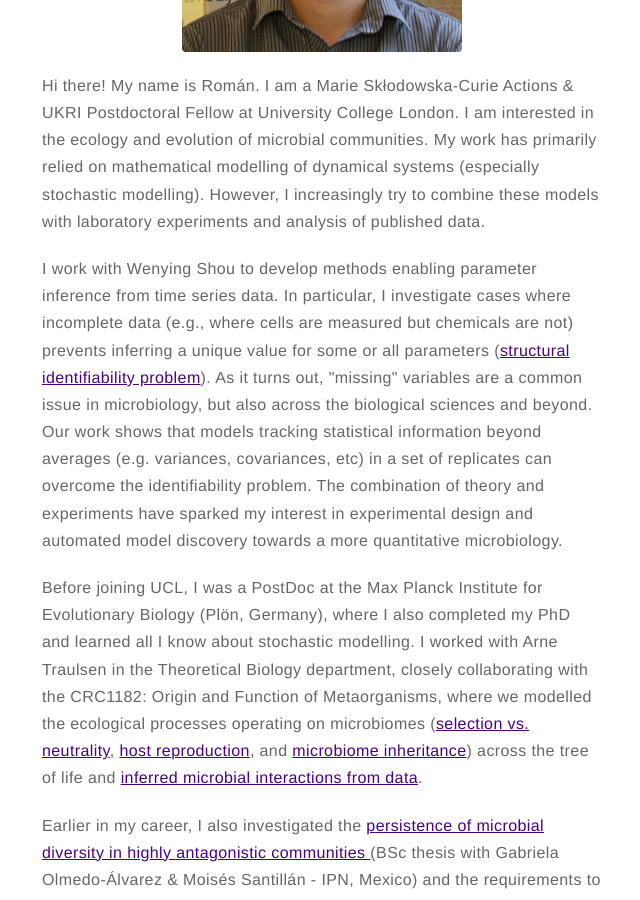
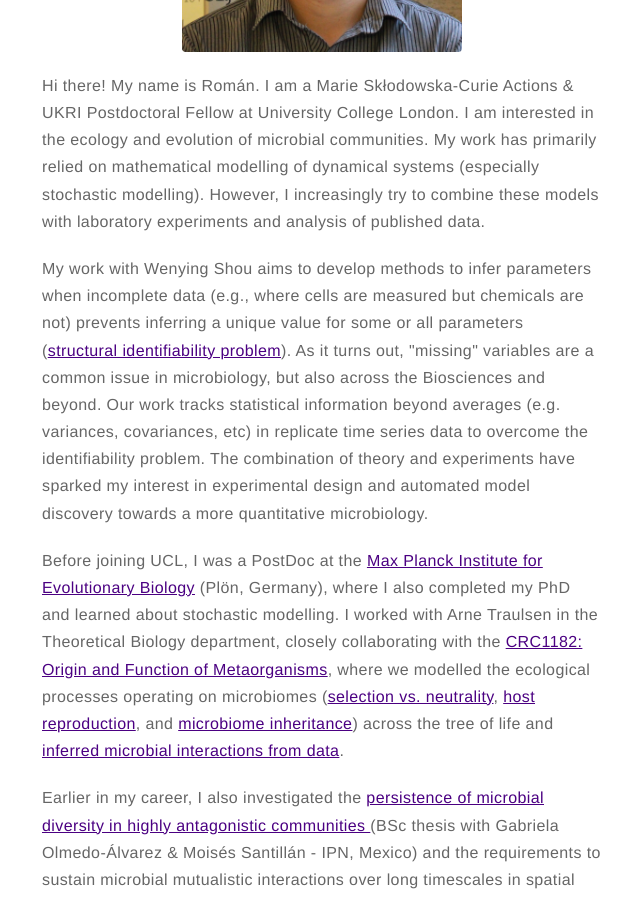
Before and after one commit to romanzapien/romanzapien.github.io, a Jekyll site: the page built from about.md, in a window 1280 px wide and 900 px high, scrolled down 332 px. Shown: the whole window, without its empty margins (318-958 px from the left). Built offline with Jekyll 4.4.1, drawn with Linux system fonts in a browser that asks for light colours.

Commit message:
Update about.md

```diff
--- a/about.md
+++ b/about.md
@@ -6,9 +6,9 @@ layout: page
 
 <p>Hi there! My name is Román. I am a Marie Skłodowska-Curie Actions & UKRI Postdoctoral Fellow at University College London. I am interested in the ecology and evolution of microbial communities. My work has primarily relied on mathematical modelling of dynamical systems (especially stochastic modelling). However, I increasingly try to combine these models with laboratory experiments and analysis of published data.</p>
 
-<p>I work with Wenying Shou to develop methods enabling parameter inference from time series data. In particular, I investigate cases where incomplete data (e.g., where cells are measured but chemicals are not) prevents inferring a unique value for some or all parameters (<a href="https://en.wikipedia.org/wiki/Structural_identifiability">structural identifiability problem</a>). As it turns out, "missing" variables are a common issue in microbiology, but also across the biological sciences and beyond. Our work shows that models tracking statistical information beyond averages (e.g. variances, covariances, etc) in a set of replicates can overcome the identifiability problem. The combination of theory and experiments have sparked my interest in experimental design and automated model discovery towards a more quantitative microbiology.</p>
+<p>My work with Wenying Shou aims to develop methods to infer parameters when incomplete data (e.g., where cells are measured but chemicals are not) prevents inferring a unique value for some or all parameters (<a href="https://en.wikipedia.org/wiki/Structural_identifiability">structural identifiability problem</a>). As it turns out, "missing" variables are a common issue in microbiology, but also across the Biosciences and beyond. Our work tracks statistical information beyond averages (e.g. variances, covariances, etc) in replicate time series data to overcome the identifiability problem. The combination of theory and experiments have sparked my interest in experimental design and automated model discovery towards a more quantitative microbiology.</p>
 
-<p>Before joining UCL, I was a PostDoc at the Max Planck Institute for Evolutionary Biology (Plön, Germany), where I also completed my PhD and learned all I know about stochastic modelling. I worked with Arne Traulsen in the Theoretical Biology department, closely collaborating with the CRC1182: Origin and Function of Metaorganisms, where we modelled the ecological processes operating on microbiomes (<a href="https://doi.org/10.1098/rsif.2021.0717">selection vs. neutrality</a>, <a href="https://doi.org/10.1371/journal.pcbi.1008392">host reproduction</a>, and <a href="https://doi.org/10.1186/s12862-022-02029-2">microbiome inheritance</a>) across the tree of life and <a href="https://doi.org/10.1371/journal.pbio.3002913">inferred microbial interactions from data</a>.</p>
+<p>Before joining UCL, I was a PostDoc at the <a href="https://www.evolbio.mpg.de">Max Planck Institute for Evolutionary Biology</a> (Plön, Germany), where I also completed my PhD and learned about stochastic modelling. I worked with Arne Traulsen in the Theoretical Biology department, closely collaborating with the <a href="https://www.metaorganism-research.com">CRC1182: Origin and Function of Metaorganisms</a>, where we modelled the ecological processes operating on microbiomes (<a href="https://doi.org/10.1098/rsif.2021.0717">selection vs. neutrality</a>, <a href="https://doi.org/10.1371/journal.pcbi.1008392">host reproduction</a>, and <a href="https://doi.org/10.1186/s12862-022-02029-2">microbiome inheritance</a>) across the tree of life and <a href="https://doi.org/10.1371/journal.pbio.3002913">inferred microbial interactions from data</a>.</p>
 
 <p>Earlier in my career, I also investigated the <a href="https://doi.org/10.3389/fmicb.2015.00489">persistence of microbial diversity in highly antagonistic communities </a> (BSc thesis with Gabriela Olmedo-Álvarez & Moisés Santillán - IPN, Mexico) and the requirements to sustain microbial mutualistic interactions over long timescales in spatial models (MRes thesis with David Murrell - UCL).</p>
 
```
